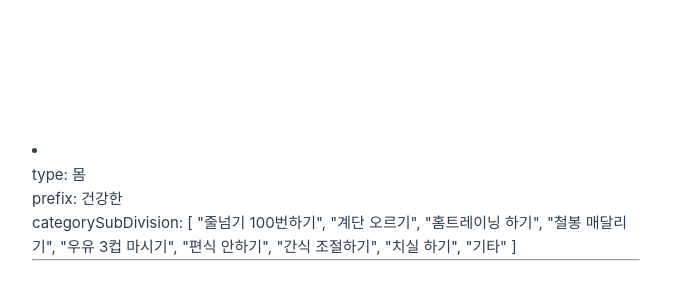
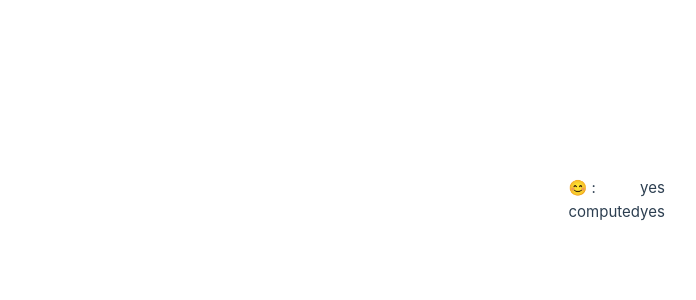
Before and after one commit to qkralsgml78-hello-vue/qkralsgml78-hello-vue.github.io, a Vue app: page / in a window 1280 px wide. Shown: the part 200-500 px from the top of the page, without its empty margins (0-696 px from the left). Built offline with nearby package versions, Linux system fonts and the light colour scheme.

Commit message:
computed, reactive 사용시

```diff
--- a/src/App.vue
+++ b/src/App.vue
@@ -1,21 +1,22 @@
 <script setup>
-import { ref } from 'vue'
-import category from "@/assets/habitCategory.json"
+import { reactive, computed, ref } from 'vue';
 
-const Category = ref(category)
-//const parentMessage = ref('Parent')
-//const items = ref([{ message: 'Foo' }, { message: 'Bar'}])
+//reactive는 string, number는 잘 안들어감(tyod을 잘 가림)
+//기본적으로 ref를 쓰고 어디서는 이렇게 다른데서는 뭘 쓴다 이정도만 알면 된다.
+const author = ref({ // reactive를 사용하면
+  name: 'John Doe',
+  books: [1, 2, 3]
+});
 
+const check  = computed(() => {
+    return author.value.books.length > 2 ? 'yes' : 'no' // 여기서 value를 빼야 한다.
+   // return ahthor.books.length > 2 ? 'yes' : 'no'
+})
+</script>
 
-</script>
 <template>
-    <template v-for="(item) in Category">
-    <li v-if="item.prefix == '건강한'">
-    <br>
-    type: {{ item.type }} <br>
-    prefix: {{ item.prefix }} <br>
-    categorySubDivision: {{ item.categorySubDivision }} <br>
-     <hr>
-  </li>
-  </template>
+    <span>😊 :</span>
+    <span>{{ author.books.length > 2 ? 'yes' : 'no' }} </span>
+    <p>computed</p>
+    <div>{{ check }}</div>
 </template>
```
